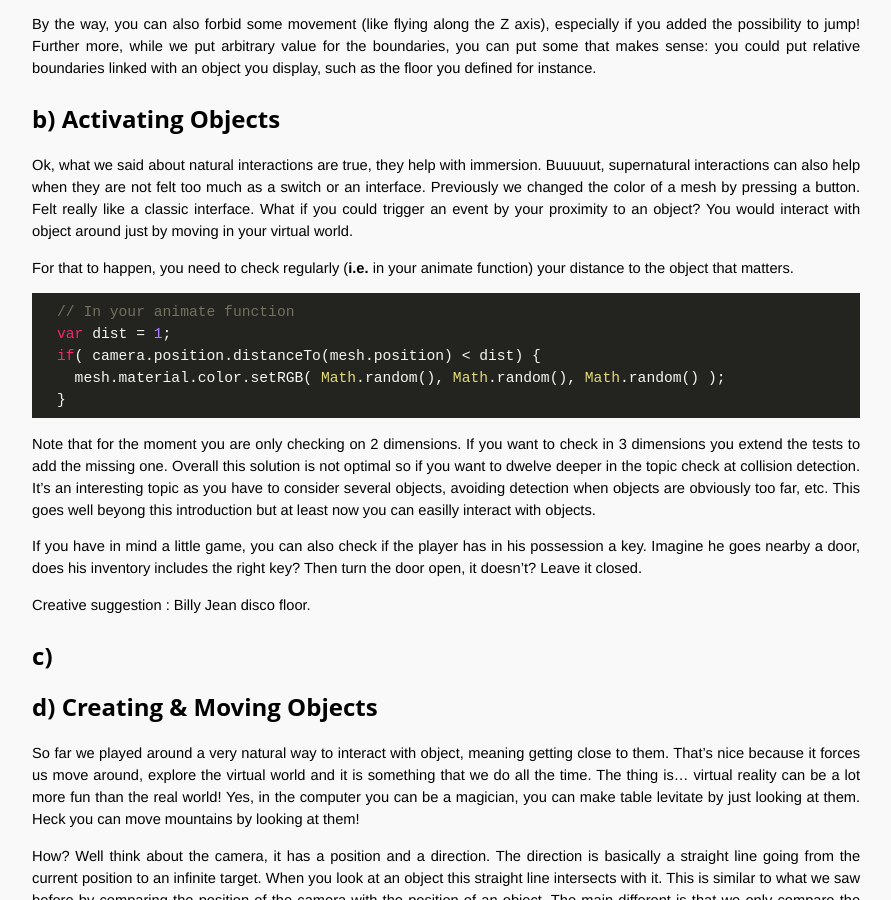
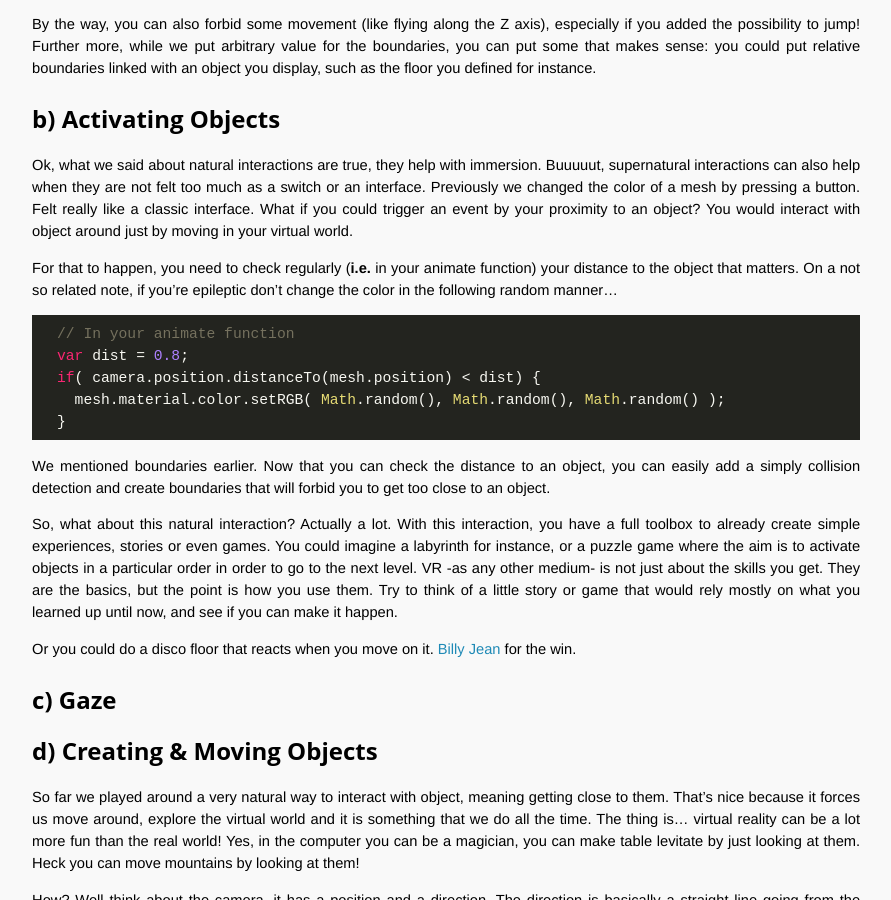
Before and after one commit to OpenTechSchool-Brussels/webVR-for-3D-graphics-and-music, a Jekyll site: the page built from interacting-within-the-scene.markdown, in a window 1280 px wide and 900 px high, scrolled down 1557 px. Shown: the whole window, without its empty margins (324-1215 px from the left). Built offline with Jekyll 4.4.1, drawn with Linux system fonts in a browser that asks for light colours; Markdown is read by kramdown in place of the engine named in the settings.

Commit message:
Update interacting-within-the-scene.markdown

````diff
--- a/interacting-within-the-scene.markdown
+++ b/interacting-within-the-scene.markdown
@@ -61,29 +61,23 @@ By the way, you can also forbid some movement (like flying along the Z axis), es
 ## b) Activating Objects
 Ok, what we said about natural interactions are true, they help with immersion. Buuuuut, supernatural interactions can also help when they are not felt too much as a switch or an interface. Previously we changed the color of a mesh by pressing a button. Felt really like a classic interface. What if you could trigger an event by your proximity to an object? You would interact with object around just by moving in your virtual world.
 
-For that to happen, you need to check regularly (**i.e.** in your animate function) your distance to the object that matters.
+For that to happen, you need to check regularly (**i.e.** in your animate function) your distance to the object that matters. On a not so related note, if you're epileptic don't change the color in the following random manner...
 
 ```javascript
   // In your animate function
-  var dist = 1;
+  var dist = 0.8;
   if( camera.position.distanceTo(mesh.position) < dist) {
     mesh.material.color.setRGB( Math.random(), Math.random(), Math.random() );
   }
 ```
 
-Note that for the moment you are only checking on 2 dimensions. If you want to check in 3 dimensions you extend the tests to add the missing one. Overall this solution is not optimal so if you want to dwelve deeper in the topic check at collision detection. It's an interesting topic as you have to consider several objects, avoiding detection when objects are obviously too far, etc. This goes well beyong this introduction but at least now you can easilly interact with objects.
+We mentioned boundaries earlier. Now that you can check the distance to an object, you can easily add a simply collision detection and create boundaries that will forbid you to get too close to an object.
 
-If you have in mind a little game, you can also check if the player has in his possession a key. Imagine he goes nearby a door, does his inventory includes the right key? Then turn the door open, it doesn't? Leave it closed.
+So, what about this natural interaction? Actually a lot. With this interaction, you have a full toolbox to already create simple experiences, stories or even games. You could imagine a labyrinth for instance, or a puzzle game where the aim is to activate objects in a particular order in order to go to the next level. VR -as any other medium- is not just about the skills you get. They are the basics, but the point is how you use them. Try to think of a little story or game that would rely mostly on what you learned up until now, and see if you can make it happen.
 
-Creative suggestion : Billy Jean disco floor.
+Or you could do a disco floor that reacts when you move on it. [Billy Jean](https://youtu.be/Zi_XLOBDo_Y?t=18s) for the win.
 
-<!--
-Rez: white "Cubes" as tiles on the ground with no "boundaries", when you're close to them they take a color
-
-Labyrinth
--->
-
-## c)
+## c) Gaze
 
 ## d) Creating & Moving Objects
 So far we played around a very natural way to interact with object, meaning getting close to them. That's nice because it forces us move around, explore the virtual world and it is something that we do all the time. The thing is... virtual reality can be a lot more fun than the real world! Yes, in the computer you can be a magician, you can make table levitate by just looking at them. Heck you can move mountains by looking at them!
````
